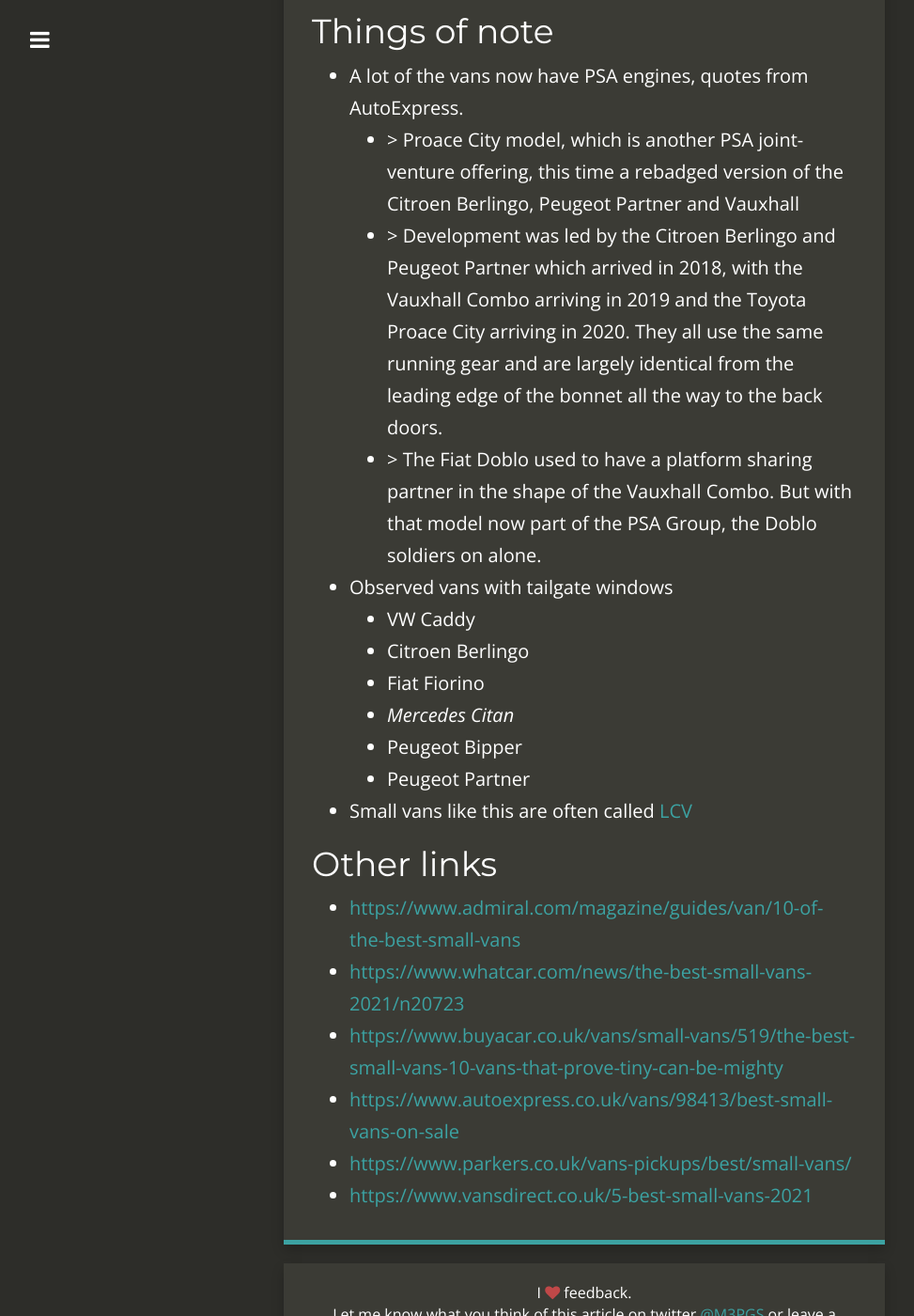
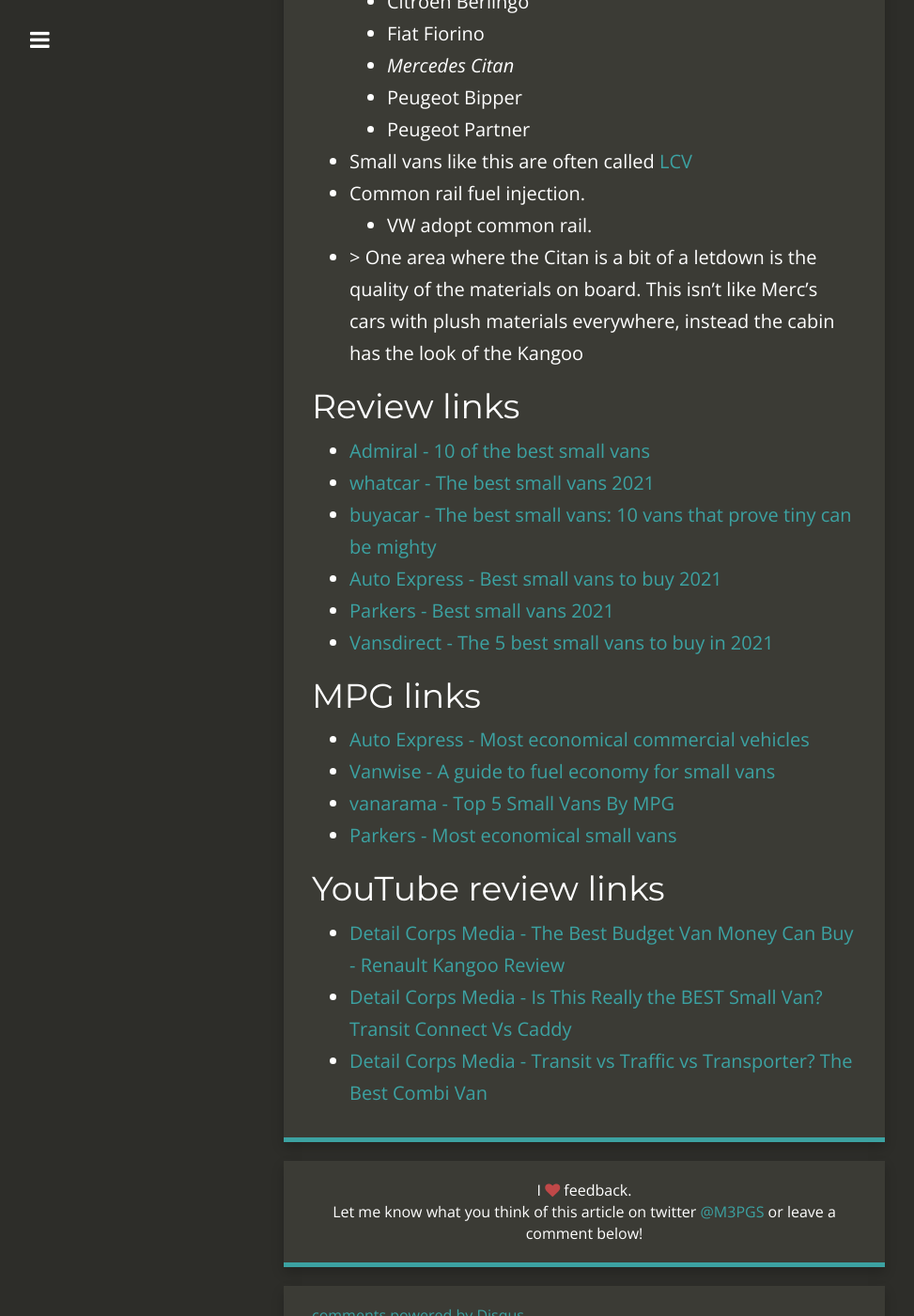
Before and after one commit to 2E0PGS/blog, a Jekyll site: the page built from _posts/2021-08-31-small-van-comparison.md, in a window 1280 px wide and 1400 px high, scrolled down 4842 px. Shown: the whole window at 94% size, without its empty margins (18-991 px from the left). Built offline with Jekyll 4.4.1, drawn with Linux system fonts in a browser that asks for light colours; nearby versions of some CDN libraries; comment, search, counter and statistics services are not loaded; some of the changed text lies outside the part shown.

Commit message:
Compact the post down. Add more links.

```diff
--- a/_posts/2021-08-31-small-van-comparison.md
+++ b/_posts/2021-08-31-small-van-comparison.md
@@ -11,57 +11,19 @@
 
 # Comparison of various caddy/combo small vans
 
-## Vauxhall Combo
-
-* <https://www.autoexpress.co.uk/vauxhall/combo>
-
-## Volkswagen Caddy
-
-* <https://www.autoexpress.co.uk/volkswagen/caddy>
-
-## Renault Kangoo
-
-* <https://www.autoexpress.co.uk/renault/kangoo/van>
-
-## Peugeot Partner
-
-* <https://www.autoexpress.co.uk/peugeot/partner>
-
-## Peugeot Bipper
-
-* <https://www.autoexpress.co.uk/peugeot/bipper>
-
-## Citroen Berlingo
-
-* <https://www.autoexpress.co.uk/citroen/berlingo-van>
-
-## Nissan NV200
-
-* <https://www.autoexpress.co.uk/nissan/nv200>
-
-## Ford Transit Connect
-
-* <https://www.autoexpress.co.uk/ford/transit-connect>
-
-## Ford Transit Courier
-
-* <https://www.autoexpress.co.uk/ford/transit-courier>
-
-## Mercedes Citan
-
-* <https://www.autoexpress.co.uk/mercedes/citan>
-
-## Fiat Doblo Cargo
-
-* <https://www.autoexpress.co.uk/fiat/doblo-cargo>
-
-## Fiat Fiorino
-
-* <https://www.autoexpress.co.uk/fiat/fiorino>
-
-## Toyota Proace
-
-* <https://www.autoexpress.co.uk/toyota/proace-city/van>
+* [Vauxhall Combo](https://www.autoexpress.co.uk/vauxhall/combo)
+* [Volkswagen Caddy](https://www.autoexpress.co.uk/volkswagen/caddy)
+* [Renault Kangoo](https://www.autoexpress.co.uk/renault/kangoo/van)
+* [Peugeot Partner](https://www.autoexpress.co.uk/peugeot/partner)
+* [Peugeot Bipper](https://www.autoexpress.co.uk/peugeot/bipper)
+* [Citroen Berlingo](https://www.autoexpress.co.uk/citroen/berlingo-van)
+* [Nissan NV200](https://www.autoexpress.co.uk/nissan/nv200)
+* [Ford Transit Connect](https://www.autoexpress.co.uk/ford/transit-connect)
+* [Ford Transit Courier](https://www.autoexpress.co.uk/ford/transit-courier)
+* [Mercedes Citan](https://www.autoexpress.co.uk/mercedes/citan)
+* [Fiat Doblo Cargo](https://www.autoexpress.co.uk/fiat/doblo-cargo)
+* [Fiat Fiorino](https://www.autoexpress.co.uk/fiat/fiorino)
+* [Toyota Proace](https://www.autoexpress.co.uk/toyota/proace-city/van)
 
 ## Sorted ascending order load area length
 
@@ -413,7 +375,7 @@
 
 ## Size of items
 
-* So we know if the van can fit a UK single size mattress for camping.
+* So we know if the van can fit a UK single size mattress for camping:
 	* [YOUR GUIDE TO UK MATTRESS SIZES](https://www.frenchbedroomcompany.co.uk/uk-mattress-sizes#:~:text=The%20UK%20Single%20measures%2090,plenty%20of%20floor%20space%20free!)
 		* Single: 90 cm x 190 cm
 		* In mm: 900 mm x 1900 mm
@@ -422,11 +384,13 @@
 
 ## Things of note
 
-* A lot of the vans now have PSA engines, quotes from AutoExpress.
+* A lot of the vans now have PSA engines, quotes from AutoExpress:
 	* \> Proace City model, which is another PSA joint-venture offering, this time a rebadged version of the Citroen Berlingo, Peugeot Partner and Vauxhall
 	* \> Development was led by the Citroen Berlingo and Peugeot Partner which arrived in 2018, with the Vauxhall Combo arriving in 2019 and the Toyota Proace City arriving in 2020. They all use the same running gear and are largely identical from the leading edge of the bonnet all the way to the back doors.
 	* \> The Fiat Doblo used to have a platform sharing partner in the shape of the Vauxhall Combo. But with that model now part of the PSA Group, the Doblo soldiers on alone.
-* Observed vans with tailgate windows
+	* \> The Renault is a versatile urban delivery van that majors on being good to drive and delivering impressive fuel efficiency. It's also great value for money, and shares much of its engineering with the Mercedes Citan
+		* Citan and Kangoo share the same running rail?
+* Observed vans with tailgate windows:
 	* VW Caddy
 	* Citroen Berlingo
 	* Fiat Fiorino
@@ -434,12 +398,28 @@
 	* Peugeot Bipper
 	* Peugeot Partner
 * Small vans like this are often called [LCV](https://en.wikipedia.org/wiki/Light_commercial_vehicle)
+* Common rail fuel injection.
+	* VW adopt common rail.
+* \> One area where the Citan is a bit of a letdown is the quality of the materials on board. This isn't like Merc's cars with plush materials everywhere, instead the cabin has the look of the Kangoo
 
-## Other links
+## Review links
 
-* <https://www.admiral.com/magazine/guides/van/10-of-the-best-small-vans>
-* <https://www.whatcar.com/news/the-best-small-vans-2021/n20723>
-* <https://www.buyacar.co.uk/vans/small-vans/519/the-best-small-vans-10-vans-that-prove-tiny-can-be-mighty>
-* <https://www.autoexpress.co.uk/vans/98413/best-small-vans-on-sale>
-* <https://www.parkers.co.uk/vans-pickups/best/small-vans/>
-* <https://www.vansdirect.co.uk/5-best-small-vans-2021>
+* [Admiral - 10 of the best small vans](https://www.admiral.com/magazine/guides/van/10-of-the-best-small-vans)
+* [whatcar - The best small vans 2021](https://www.whatcar.com/news/the-best-small-vans-2021/n20723)
+* [buyacar - The best small vans: 10 vans that prove tiny can be mighty](https://www.buyacar.co.uk/vans/small-vans/519/the-best-small-vans-10-vans-that-prove-tiny-can-be-mighty)
+* [Auto Express - Best small vans to buy 2021](https://www.autoexpress.co.uk/vans/98413/best-small-vans-on-sale)
+* [Parkers - Best small vans 2021](https://www.parkers.co.uk/vans-pickups/best/small-vans/)
+* [Vansdirect - The 5 best small vans to buy in 2021](https://www.vansdirect.co.uk/5-best-small-vans-2021)
+
+## MPG links
+
+* [Auto Express - Most economical commercial vehicles](https://www.autoexpress.co.uk/best-cars-vans/86968/most-economical-commercial-vehicles)
+* [Vanwise - A guide to fuel economy for small vans](https://www.vanwisegroup.com/news/a-guide-to-fuel-economy-for-small-vans/)
+* [vanarama - Top 5 Small Vans By MPG](https://www.vanarama.com/latest-news/top-5-small-vans-by-mpg.html)
+* [Parkers - Most economical small vans](https://www.parkers.co.uk/vans-pickups/best/2017/small-vans/)
+
+## YouTube review links
+
+* [Detail Corps Media - The Best Budget Van Money Can Buy - Renault Kangoo Review](https://youtu.be/_XVbFznYQZY)
+* [Detail Corps Media - Is This Really the BEST Small Van? Transit Connect Vs Caddy](https://youtu.be/c8UWFR0CEcU)
+* [Detail Corps Media - Transit vs Traffic vs Transporter? The Best Combi Van](https://youtu.be/q6vv3dnKGmk)
```
